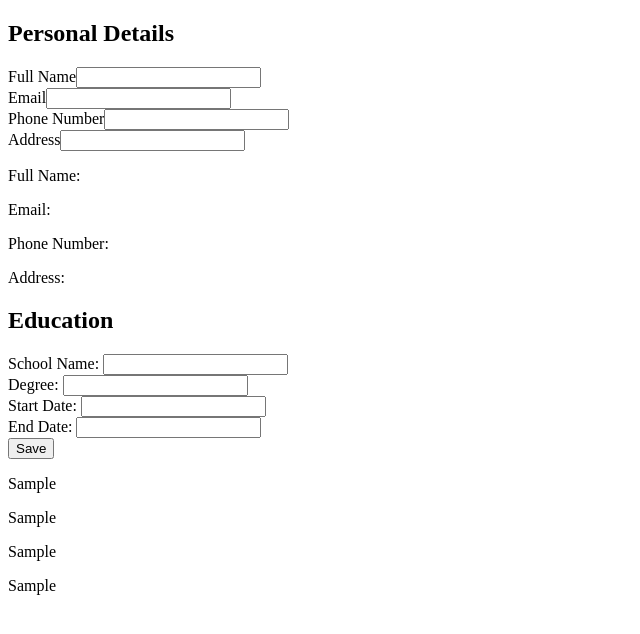
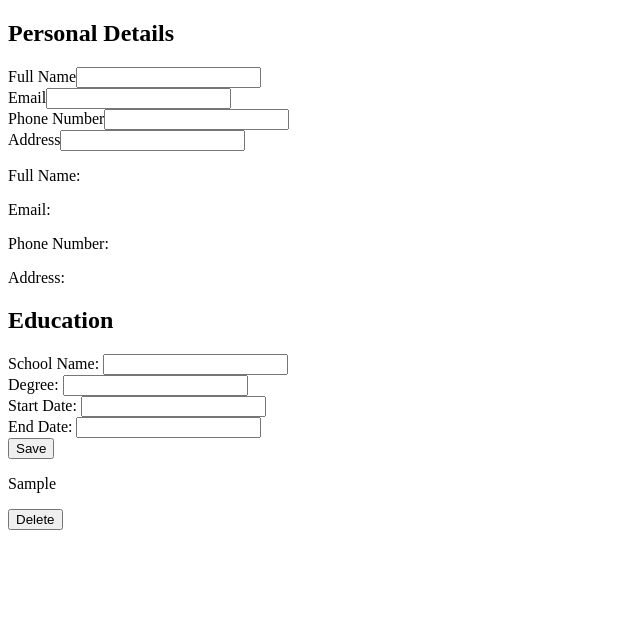
Before and after one commit to gabriel-2600/CV_App, a React (Vite) app: page / in a window 1280 px wide. Both pictures are taken after typing "Sample", "Sample", "Sample", "Sample" into the empty fields and a click on the button "Save". Shown: the top 634 px of the page, without its empty margins (0-640 px from the left). Built offline with nearby package versions, Linux system fonts and the light colour scheme.

Commit message:
Added education functionality - add an education item - edit education item - delete  education item

```diff
--- a/src/App.tsx
+++ b/src/App.tsx
@@ -1,5 +1,7 @@
 import PersonalDetails from "./components/PersonalDetails/PersonalDetails.tsx";
 import Education from "./components/Education/Education.tsx";
+import Resume from "./components/Resume.tsx";
+// import Experience from "./components/Experience/Experience.tsx";
 import "./App.css";
 
 function App() {
@@ -7,6 +9,8 @@ function App() {
     <div>
       <PersonalDetails />
       <Education />
+      {/* <Experience /> */}
+      <Resume />
     </div>
   );
 }
--- a/src/components/Education/Education.tsx
+++ b/src/components/Education/Education.tsx
@@ -1,4 +1,6 @@
 import { useState } from "react";
+import InputEducation from "./InputEducation";
+import OutputEducation from "./OutputEducation";
 
 interface EducationObject {
   id: string;
@@ -6,81 +8,6 @@ interface EducationObject {
   degree: string;
   startDate: string;
   endDate: string;
-}
-
-interface InputEducationProps {
-  education: EducationObject;
-  handleChange: (key: keyof EducationObject, value: string) => void;
-  handleSubmit: (event: React.FormEvent<HTMLFormElement>) => void;
-}
-
-function InputEducation({
-  education,
-  handleChange,
-  handleSubmit,
-}: InputEducationProps) {
-  return (
-    <form onSubmit={handleSubmit}>
-      <div>
-        <label>School Name: </label>
-        <input
-          type="text"
-          required
-          value={education.schoolName}
-          onChange={(event) => handleChange("schoolName", event.target.value)}
-        />
-      </div>
-
-      <div>
-        <label>Degree: </label>
-        <input
-          type="text"
-          required
-          value={education.degree}
-          onChange={(event) => handleChange("degree", event.target.value)}
-        />
-      </div>
-
-      <div>
-        <label>Start Date: </label>
-        <input
-          type="text"
-          value={education.startDate}
-          onChange={(event) => handleChange("startDate", event.target.value)}
-        />
-      </div>
-
-      <div>
-        <label>End Date: </label>
-        <input
-          type="text"
-          value={education.endDate}
-          onChange={(event) => handleChange("endDate", event.target.value)}
-        />
-      </div>
-
-      <button type="submit">Save</button>
-    </form>
-  );
-}
-
-interface OutputEducationProps {
-  educationList: EducationObject[];
-}
-
-function OutputEducation({ educationList }: OutputEducationProps) {
-  return (
-    <div>
-      {educationList.map((education) => (
-        <div>
-          <p>{education.schoolName}</p>
-          <p>{education.degree}</p>
-          <p>{education.startDate}</p>
-          <p>{education.endDate}</p>
-        </div>
-      ))}
-    </div>
-  );
 }
 
 function Education() {
@@ -93,23 +20,7 @@ function Education() {
   });
   const [educationList, setEducationList] = useState<EducationObject[]>([]);
 
-  function handleChange(key: keyof EducationObject, value: string) {
-    setEducation((prevEducation) => ({ ...prevEducation, [key]: value }));
-  }
-
-  function handleSubmit(event: React.FormEvent<HTMLFormElement>) {
-    event.preventDefault();
-
-    const newEducation = {
-      ...education,
-      id: crypto.randomUUID(),
-    };
-
-    setEducationList((prevEducationList) => [
-      ...prevEducationList,
-      newEducation,
-    ]);
-
+  function resetInputForm() {
     setEducation({
       id: "",
       schoolName: "",
@@ -119,18 +30,59 @@ function Education() {
     });
   }
 
+  function handleInput(key: keyof EducationObject, value: string) {
+    setEducation((prev) => ({ ...prev, [key]: value }));
+  }
+
+  function handleSubmit(event: React.FormEvent<HTMLFormElement>) {
+    event.preventDefault();
+
+    if (education.id) {
+      setEducationList((prev) =>
+        prev.map((item) =>
+          item.id === education.id ? { ...item, ...education } : item
+        )
+      );
+    } else {
+      setEducationList((prev) => [
+        ...prev,
+        { ...education, id: crypto.randomUUID() },
+      ]);
+    }
+
+    resetInputForm();
+  }
+
+  function handleEdit(id: string) {
+    const item = educationList.find((e) => e.id === id);
+    if (!item) return;
+    setEducation(item);
+  }
+
+  function handleDelete(id: string) {
+    const updatedEducationList = educationList.filter((item) => item.id !== id);
+
+    setEducationList(updatedEducationList);
+    resetInputForm();
+  }
+
   return (
     <div>
       <h2>Education</h2>
       <InputEducation
         education={education}
-        handleChange={handleChange}
+        handleInput={handleInput}
         handleSubmit={handleSubmit}
+        resetInputForm={resetInputForm}
       />
-
-      <OutputEducation educationList={educationList} />
+      <OutputEducation
+        educationList={educationList}
+        handleEdit={handleEdit}
+        handleDelete={handleDelete}
+      />
     </div>
   );
 }
 
 export default Education;
+export type { EducationObject };
--- /dev/null
+++ b/src/components/Education/InputEducation.tsx
@@ -0,0 +1,67 @@
+import type { EducationObject } from "./Education";
+
+interface InputEducationProps {
+  education: EducationObject;
+  handleInput: (key: keyof EducationObject, value: string) => void;
+  handleSubmit: (event: React.FormEvent<HTMLFormElement>) => void;
+  resetInputForm: () => void;
+}
+
+function InputEducation({
+  education,
+  handleInput,
+  handleSubmit,
+  resetInputForm,
+}: InputEducationProps) {
+  return (
+    <form onSubmit={handleSubmit}>
+      <div>
+        <div>
+          <label>School Name: </label>
+          <input
+            type="text"
+            required
+            value={education.schoolName}
+            onChange={(event) => handleInput("schoolName", event.target.value)}
+          />
+        </div>
+
+        <div>
+          <label>Degree: </label>
+          <input
+            type="text"
+            required
+            value={education.degree}
+            onChange={(event) => handleInput("degree", event.target.value)}
+          />
+        </div>
+
+        <div>
+          <label>Start Date: </label>
+          <input
+            type="text"
+            value={education.startDate}
+            onChange={(event) => handleInput("startDate", event.target.value)}
+          />
+        </div>
+
+        <div>
+          <label>End Date: </label>
+          <input
+            type="text"
+            value={education.endDate}
+            onChange={(event) => handleInput("endDate", event.target.value)}
+          />
+        </div>
+      </div>
+      <button type="submit">Save</button>
+      {education.id && (
+        <button type="button" onClick={resetInputForm}>
+          Cancel Edit
+        </button>
+      )}
+    </form>
+  );
+}
+
+export default InputEducation;
--- /dev/null
+++ b/src/components/Education/OutputEducation.tsx
@@ -0,0 +1,32 @@
+import type { EducationObject } from "./Education";
+
+interface OutputEducationProps {
+  educationList: EducationObject[];
+  handleEdit: (id: string) => void;
+  handleDelete: (id: string) => void;
+}
+
+function OutputEducation({
+  educationList,
+  handleEdit,
+  handleDelete,
+}: OutputEducationProps) {
+  return (
+    <div>
+      {educationList.map((education) => (
+        <div key={education.id} id={education.id}>
+          <p onClick={() => handleEdit(education.id)}>
+            {" "}
+            {education.schoolName}{" "}
+          </p>
+
+          <button type="button" onClick={() => handleDelete(education.id)}>
+            Delete
+          </button>
+        </div>
+      ))}
+    </div>
+  );
+}
+
+export default OutputEducation;
--- /dev/null
+++ b/src/components/Experience/Experience.tsx
@@ -0,0 +1,12 @@
+// interface ExperienceObject {
+//   companyName: string;
+//   position: string;
+//   startDate: string;
+//   endDate: string;
+//   description: string;
+//   location: string;
+// }
+
+// function Experience() {}
+
+// export default Experience;
--- /dev/null
+++ b/src/components/Resume.tsx
@@ -0,0 +1,3 @@
+function Resume() {}
+
+export default Resume;
```
